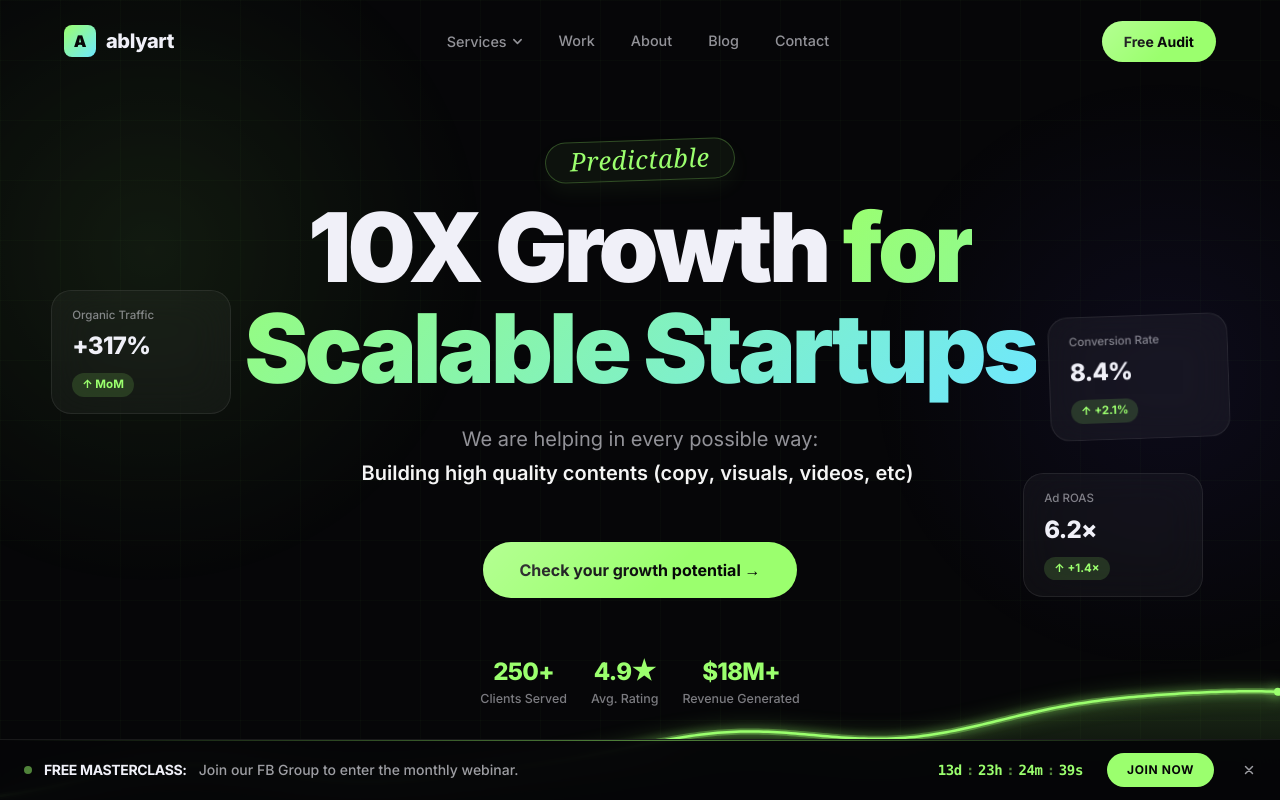
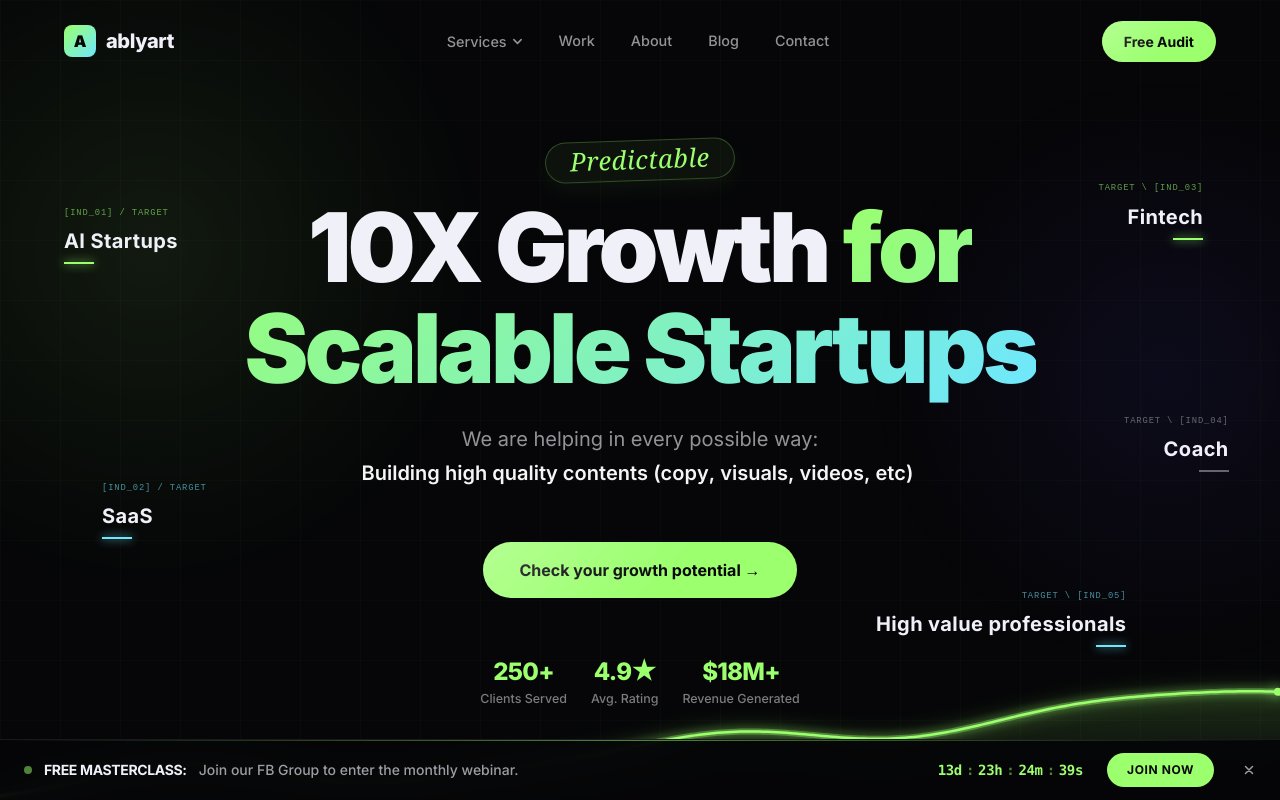
Before and after one commit to einfoengine/ablyart, a Next.js app: page / in a window 1280 px wide. Shown: the top 800 px of the page. Built offline with nearby package versions, Linux system fonts and the light colour scheme.

Commit message:
Site V 1.1

```diff
--- a/src/components/HeroSection.tsx
+++ b/src/components/HeroSection.tsx
@@ -354,18 +354,55 @@ export default function HeroSection() {
         </div>
       </div>
 
-      {/* Floating metric cards */}
+      {/* Floating Industry Tags */}
       <div
         className="float-card"
         style={{
           position: "absolute",
-          left: "4%",
-          top: "35%",
+          left: "5%",
+          top: "25%",
           zIndex: 3,
-          display: "block",
         }}
       >
-        <MetricCard label="Organic Traffic" value="+317%" change="MoM" positive />
+        <div style={{ display: "flex", flexDirection: "column", gap: "6px" }}>
+          <div style={{ fontSize: "0.55rem", color: "rgba(155, 255, 110, 0.6)", fontFamily: "monospace", letterSpacing: "0.1em" }}>[IND_01] / TARGET</div>
+          <div style={{ fontSize: "1.25rem", fontWeight: 700, color: "#f0f0f8", letterSpacing: "0.02em" }}>AI Startups</div>
+          <div style={{ height: "2px", width: "30px", background: "#9bff6e", boxShadow: "0 0 10px #9bff6e" }} />
+        </div>
+      </div>
+
+      <div
+        className="float-card-slow"
+        style={{
+          position: "absolute",
+          left: "8%",
+          bottom: "35%",
+          zIndex: 3,
+          animationDelay: "1s"
+        }}
+      >
+        <div style={{ display: "flex", flexDirection: "column", gap: "6px" }}>
+          <div style={{ fontSize: "0.55rem", color: "rgba(110, 231, 255, 0.6)", fontFamily: "monospace", letterSpacing: "0.1em" }}>[IND_02] / TARGET</div>
+          <div style={{ fontSize: "1.25rem", fontWeight: 700, color: "#f0f0f8", letterSpacing: "0.02em" }}>SaaS</div>
+          <div style={{ height: "2px", width: "30px", background: "#6ee7ff", boxShadow: "0 0 10px #6ee7ff" }} />
+        </div>
+      </div>
+
+      <div
+        className="float-card"
+        style={{
+          position: "absolute",
+          right: "6%",
+          top: "22%",
+          zIndex: 3,
+          animationDelay: "0.5s"
+        }}
+      >
+        <div style={{ display: "flex", flexDirection: "column", gap: "6px", alignItems: "flex-end", textAlign: "right" }}>
+          <div style={{ fontSize: "0.55rem", color: "rgba(155, 255, 110, 0.6)", fontFamily: "monospace", letterSpacing: "0.1em" }}>TARGET \ [IND_03]</div>
+          <div style={{ fontSize: "1.25rem", fontWeight: 700, color: "#f0f0f8", letterSpacing: "0.02em" }}>Fintech</div>
+          <div style={{ height: "2px", width: "30px", background: "#9bff6e", boxShadow: "0 0 10px #9bff6e" }} />
+        </div>
       </div>
 
       <div
@@ -373,26 +410,33 @@ export default function HeroSection() {
         style={{
           position: "absolute",
           right: "4%",
-          top: "38%",
+          top: "50%",
           zIndex: 3,
-          display: "block",
+          animationDelay: "1.5s"
         }}
       >
-        <MetricCard label="Conversion Rate" value="8.4%" change="+2.1%" positive />
+        <div style={{ display: "flex", flexDirection: "column", gap: "6px", alignItems: "flex-end", textAlign: "right" }}>
+          <div style={{ fontSize: "0.55rem", color: "rgba(240, 240, 248, 0.4)", fontFamily: "monospace", letterSpacing: "0.1em" }}>TARGET \ [IND_04]</div>
+          <div style={{ fontSize: "1.25rem", fontWeight: 700, color: "#f0f0f8", letterSpacing: "0.02em" }}>Coach</div>
+          <div style={{ height: "2px", width: "30px", background: "rgba(240, 240, 248, 0.4)" }} />
+        </div>
       </div>
 
       <div
         className="float-card"
         style={{
           position: "absolute",
-          right: "6%",
-          bottom: "28%",
+          right: "12%",
+          bottom: "22%",
           zIndex: 3,
-          display: "block",
-          animationDelay: "1s",
+          animationDelay: "2s"
         }}
       >
-        <MetricCard label="Ad ROAS" value="6.2×" change="+1.4×" positive />
+        <div style={{ display: "flex", flexDirection: "column", gap: "6px", alignItems: "flex-end", textAlign: "right" }}>
+          <div style={{ fontSize: "0.55rem", color: "rgba(110, 231, 255, 0.6)", fontFamily: "monospace", letterSpacing: "0.1em" }}>TARGET \ [IND_05]</div>
+          <div style={{ fontSize: "1.25rem", fontWeight: 700, color: "#f0f0f8", letterSpacing: "0.02em" }}>High value professionals</div>
+          <div style={{ height: "2px", width: "30px", background: "#6ee7ff", boxShadow: "0 0 10px #6ee7ff" }} />
+        </div>
       </div>
 
       {/* Upward trending wave at bottom */}
```
